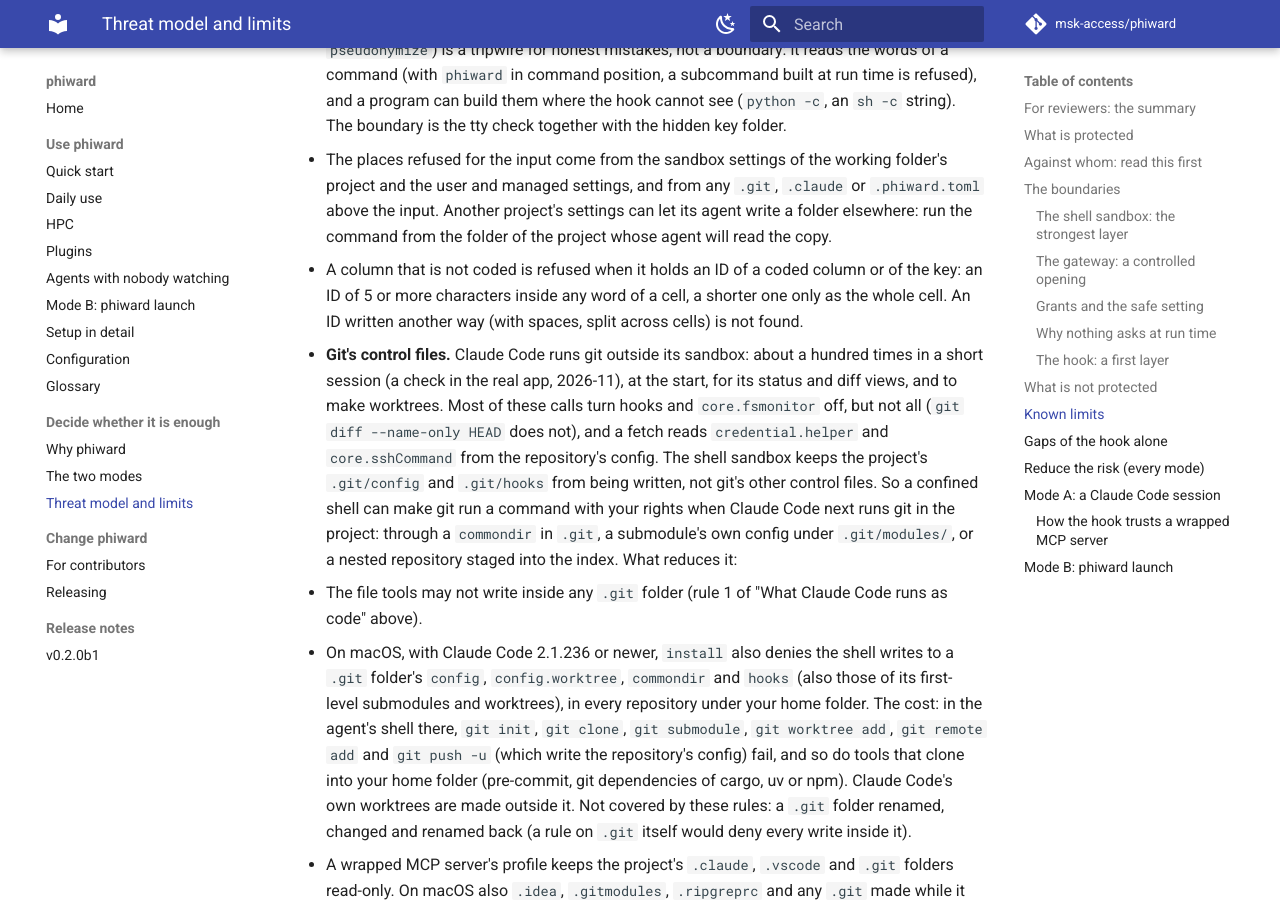
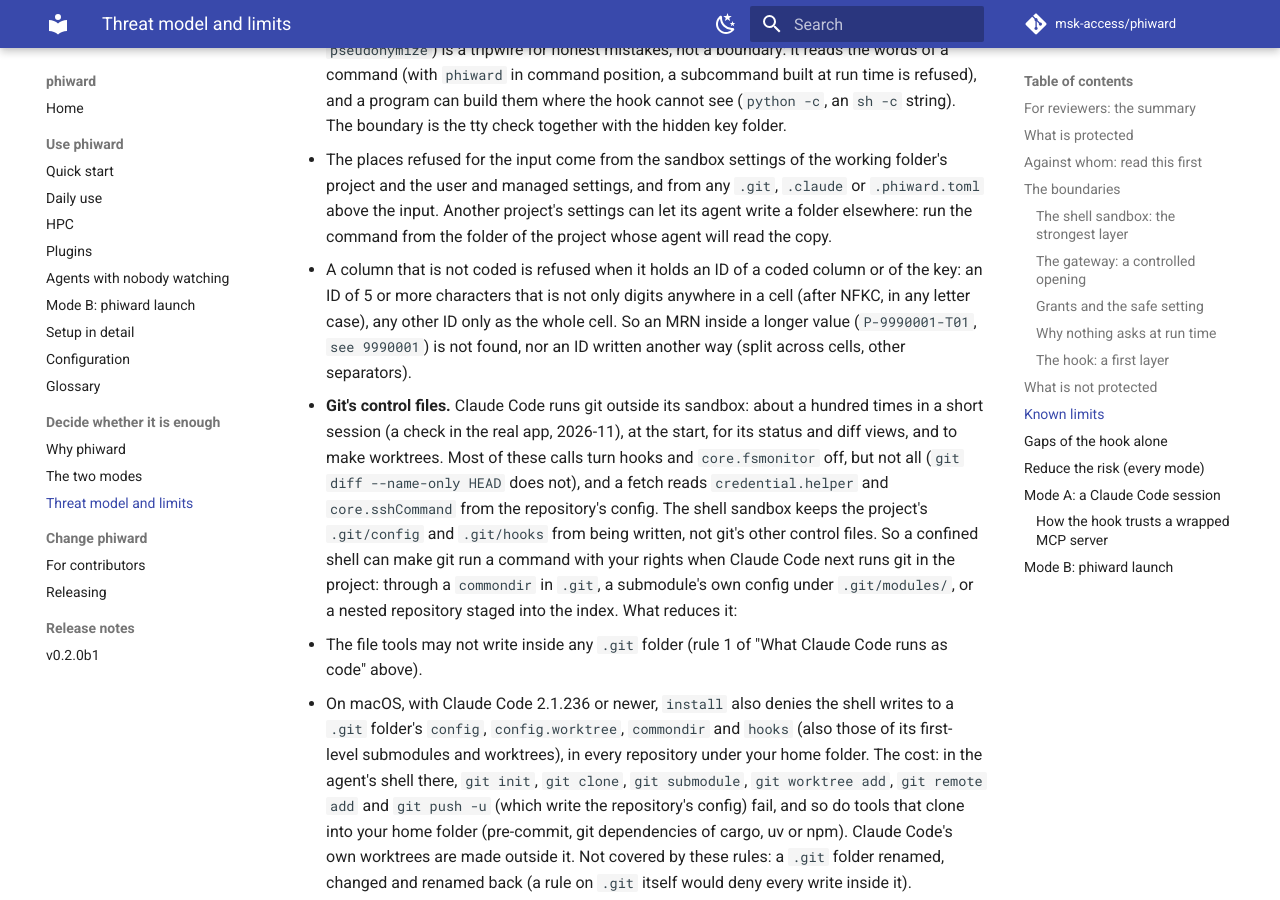
Before and after one commit to msk-access/phiward, an MkDocs documentation site: the page built from docs/threat-model.md, in a window 1280 px wide and 900 px high, scrolled down 13286 px. Built offline with MkDocs 1.6.1 and Material for MkDocs 9.7.7, drawn with Linux system fonts in a browser that asks for light colours; comment, search, counter and statistics services are not loaded; the version menu is left out.

Commit message:
pseudonymize: kept cells checked by substring after normalizing
Kept cells go through inventory.normalize (NFKC, format characters
removed; a format character is still refused). An ID of 5 or more
characters that is not only digits is refused anywhere in a cell, in any
letter case (an ID with a space or a colon is found); any other ID only
as the whole cell. The draw also skips a code that holds such an ID.

Changed expectations in test_pseudonymize.py (both from this branch):
test_an_id_in_another_column_is_refused asserted that 199900012,
P-9990001-T01 and x/9990002.bam, and the note see 9990002 again, are
refused next to an MRN; an ID of digits only is now matched as the whole
cell, so a longer number (a position) does not refuse. The test now
asserts that 19990001, 199900012 and 0.9990001 pass, and uses a long ID
in the note case. test_an_id_of_the_key_in_another_column_is_refused
now uses the whole cell 9990003 instead of was 9990003.

```diff
--- a/docs/threat-model.md
+++ b/docs/threat-model.md
@@ -473,8 +473,10 @@ refuses the call: phiward's hook entries set `onFailure: "block"`.
     folder elsewhere: run the command from the folder of the project whose agent will read the
     copy.
   - A column that is not coded is refused when it holds an ID of a coded column or of the key:
-    an ID of 5 or more characters inside any word of a cell, a shorter one only as the whole
-    cell. An ID written another way (with spaces, split across cells) is not found.
+    an ID of 5 or more characters that is not only digits anywhere in a cell (after NFKC, in any
+    letter case), any other ID only as the whole cell. So an MRN inside a longer value
+    (`P-9990001-T01`, `see 9990001`) is not found, nor an ID written another way (split across
+    cells, other separators).
 
 - **Git's control files.** Claude Code runs git outside its sandbox: about a hundred times in a
   short session (a check in the real app, 2026-11), at the start, for its status and diff views, and
```
Also changed, not shown: docs/daily-use.md (+3 -2 lines), 2 other files.
